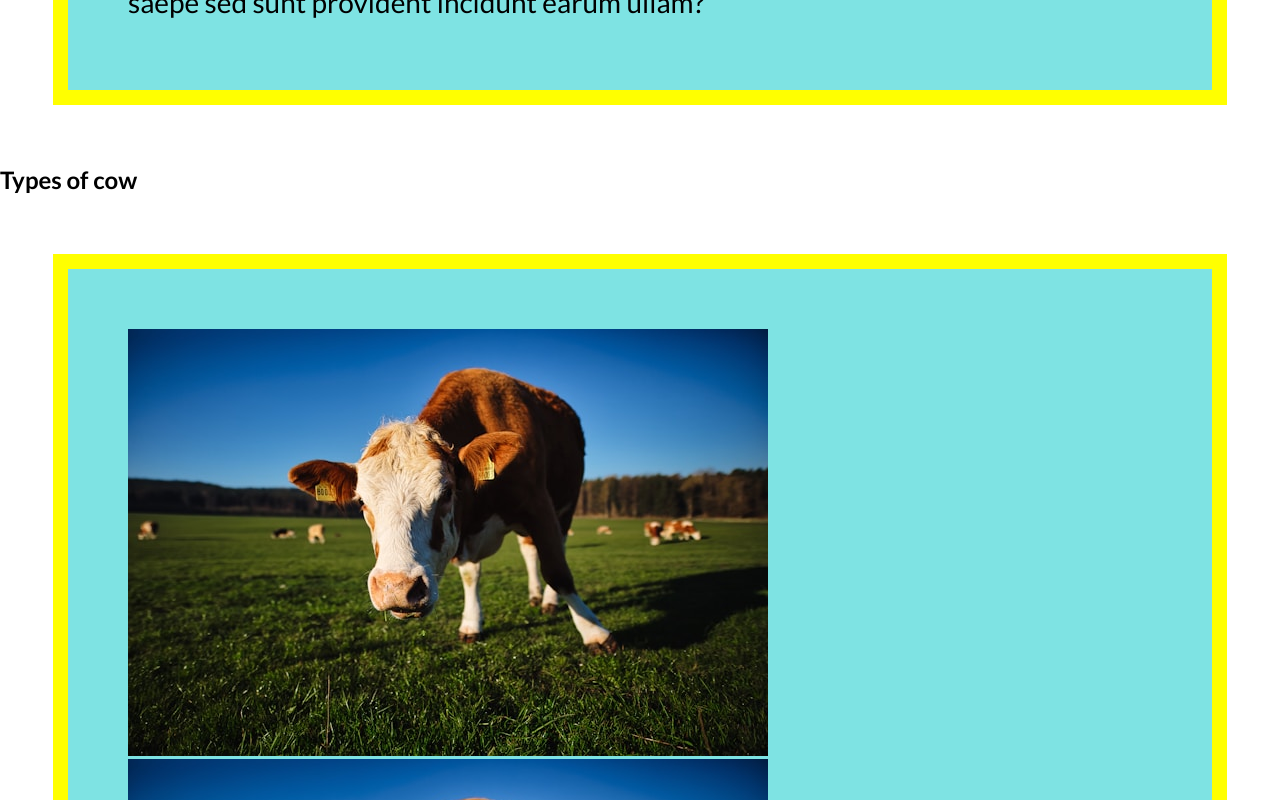
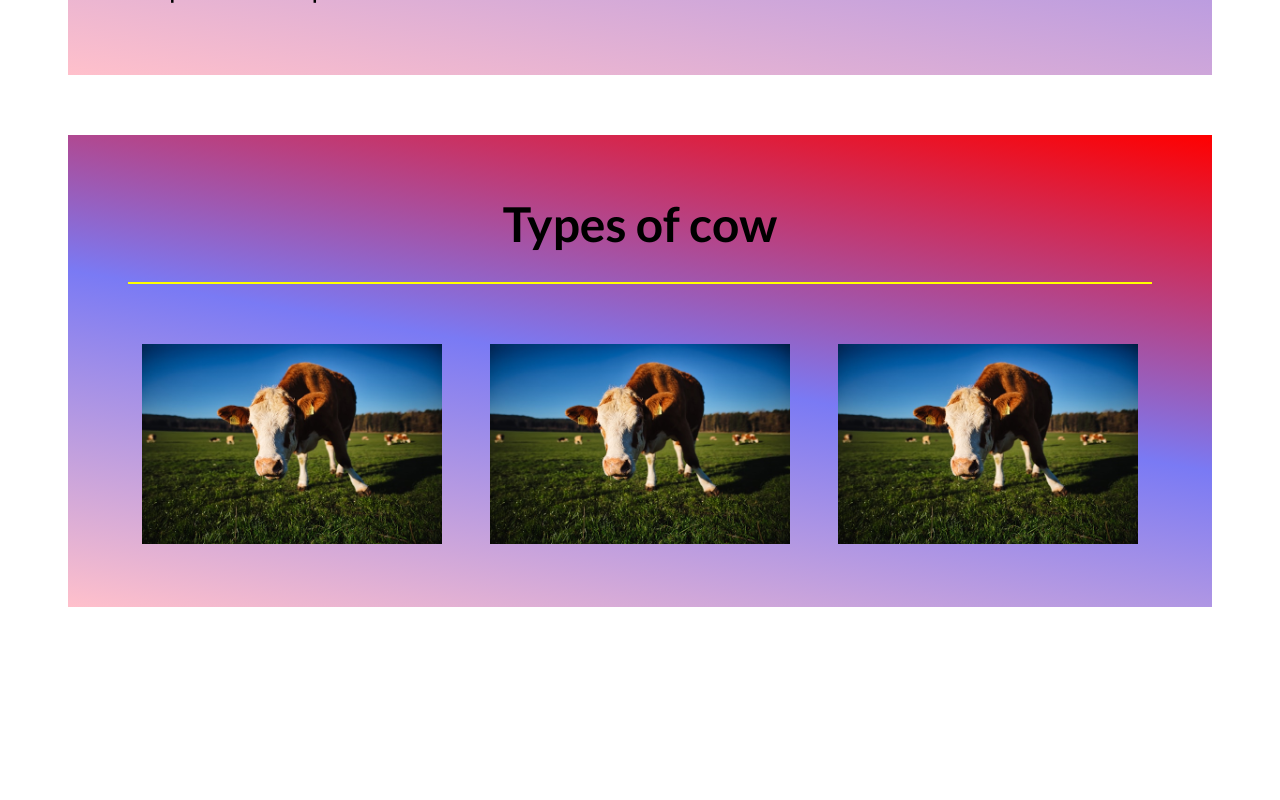
Before and after one commit to IMSABUJ97/conceptual-html-css, a plain HTML site: page index.html in a window 1280 px wide. Shown: the part 1680-2480 px from the top of the page. After the commit the page ends 2347 px from the top, so only its background shows below. Drawn offline with Linux system fonts and the light colour scheme.

Commit message:
cow images section done

```diff
--- a/index.html
+++ b/index.html
@@ -22,9 +22,9 @@
         </p>
     </div>
 
-    <div>
+    <div id="cow-type">
         <h2>Types of cow</h2>
-        <div id="cow-type">
+            <div class="cow-images">
                 <div>
                     <img src="images/img.jpg" alt="" srcset="">
                 </div>
--- a/styles/style.css
+++ b/styles/style.css
@@ -10,6 +10,7 @@
     background-size: cover;
     background-position: bottom center;
     height: 100vh;
+    clip-path: polygon(0 0, 100% 0, 100% 83%, 46% 100%, 0 81%);
 }
 
 .hero h1{
@@ -30,14 +31,12 @@
     margin-top: 60px;
     margin-bottom: 60px; */
     margin: 60px auto;
-    border-width: 15px;
-    border-color: yellow;
-    border-style: solid;
-    background-color: rgb(126, 227, 227);
+    background: linear-gradient(10deg,pink, rgb(122, 122, 244),red);
+
     padding: 60px;
 }
 
-.article h2{
+.article h2, #cow-type h2{
     text-align: center;
     font-size: 48px;
     border-style: solid;
@@ -61,3 +60,18 @@
     display: inline;
     width: 600px;
 }
+
+.cow-images{
+    display: flex;
+    flex-direction: row;
+    gap: 20px;
+    justify-content: space-around;
+}
+
+.cow-images div{
+    width: 300px;
+}
+
+.cow-images img{
+    width: 100%;
+}
```
Lines whose indentation alone changed are shown as unchanged.
